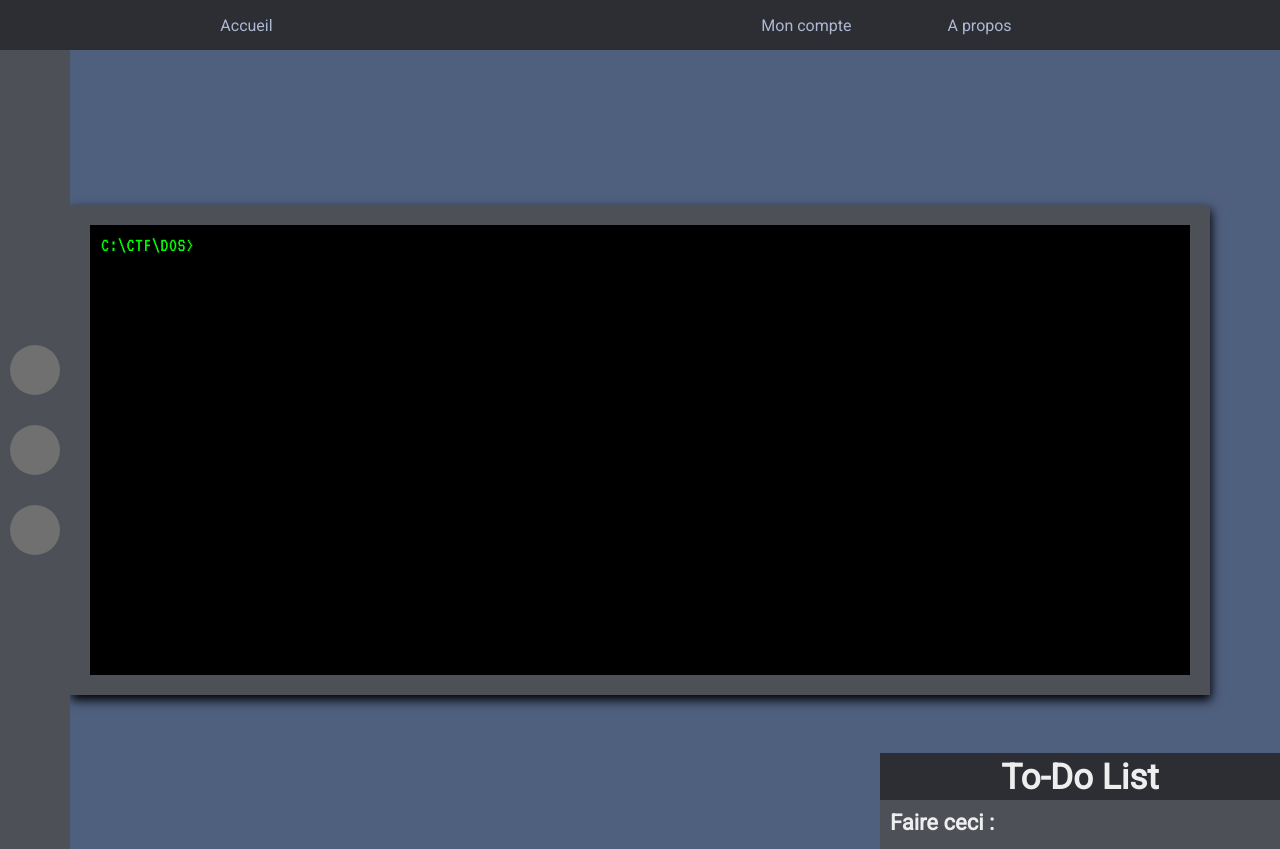
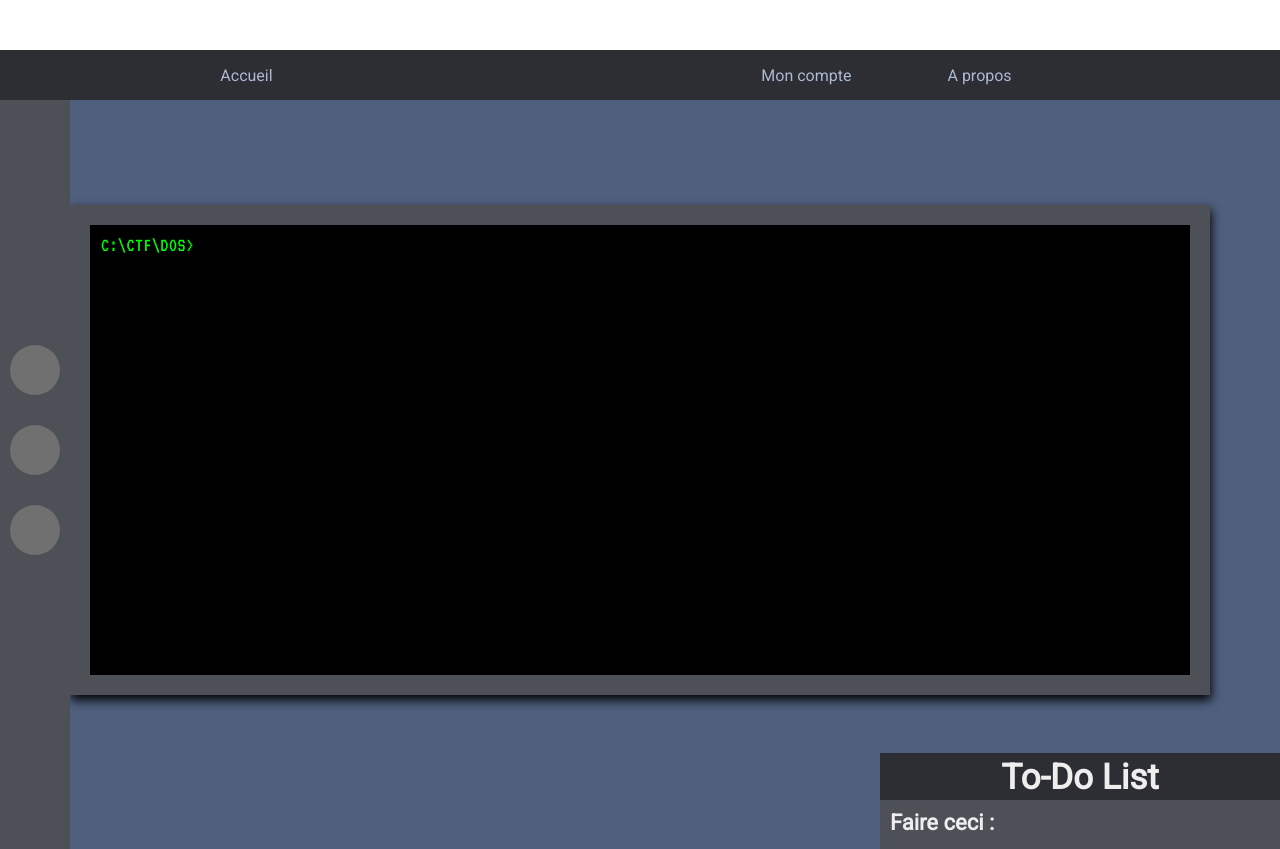
Before and after one commit to timoogo/CTF, a PHP site: page / in a window 1280 px wide. Shown: the top 849 px of the page. Run offline with PHP 8.4, Linux system fonts and the light colour scheme.

Commit message:
:bug: header fixed

```diff
--- a/style/style.css
+++ b/style/style.css
@@ -21,6 +21,9 @@ nav{
     justify-content: space-around;
     align-content: center;
     color: var(--clear-color);
+    position: relative;
+    top: 50px;
+    z-index: 10;
 
 
 }
```
